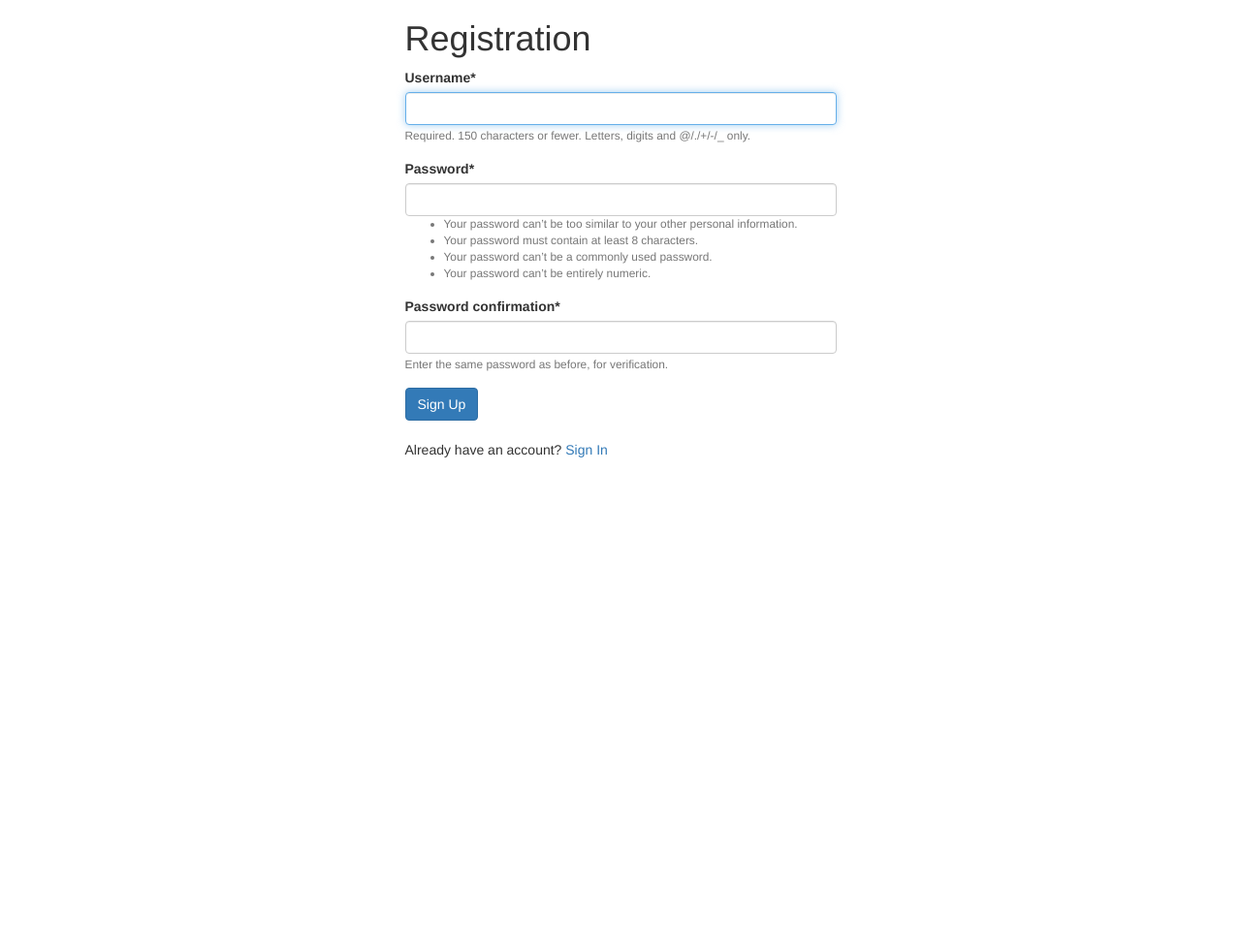
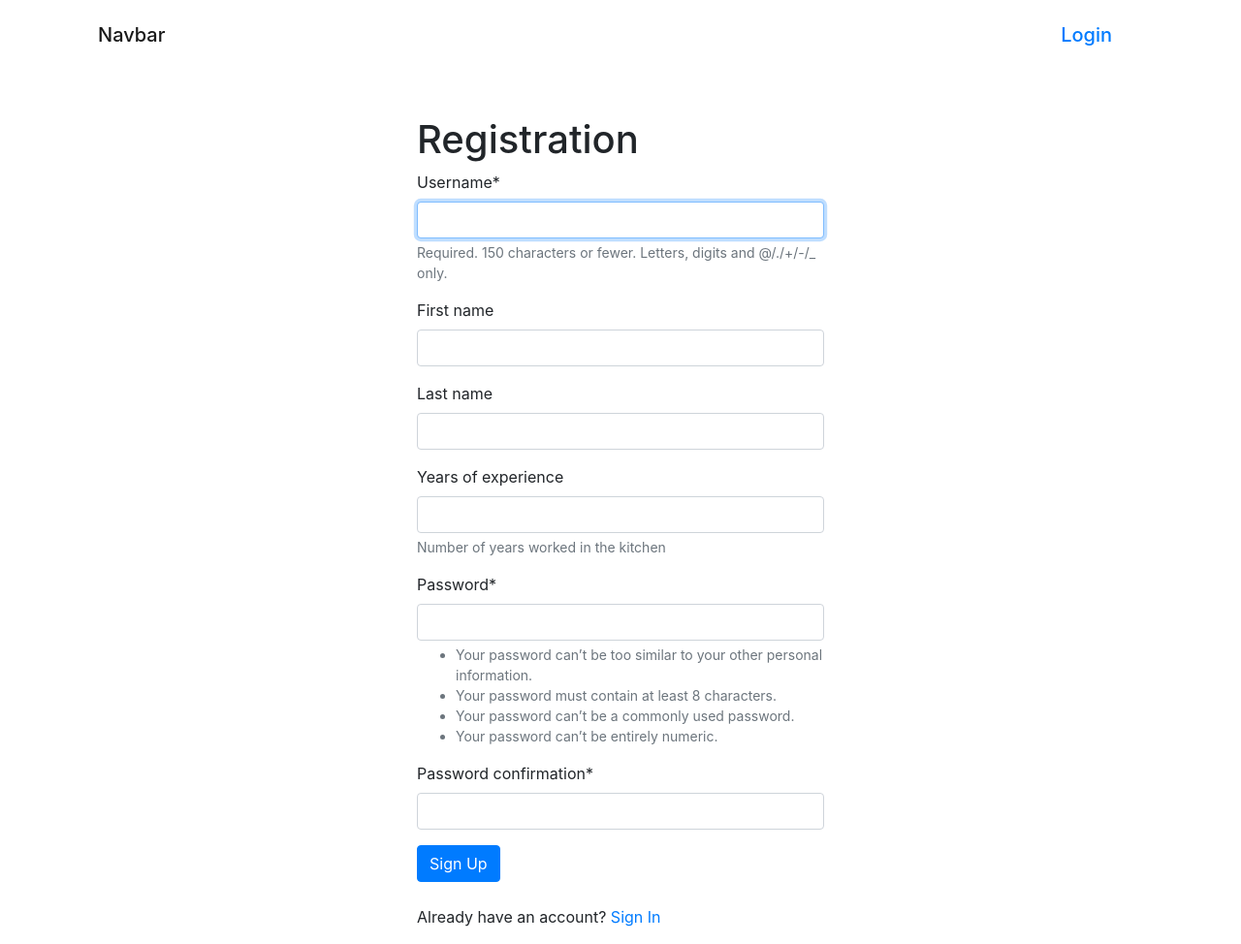
Before and after one commit to dzhurarostislav/Restaurant-kitchen-pet-project, a Django app: page /register/ in a window 1280 px wide. Shown: the whole page at 97% size. Before the commit the page ends 472 px from the top, so only its background shows below. Run offline with Django 4.2, Linux system fonts and the light colour scheme; some libraries are stand-ins or nearby versions.

Commit message:
Add custom middleware to redirect authenticated users from login page and begin to create navbar

```diff
--- a/kitchen/forms.py
+++ b/kitchen/forms.py
@@ -6,8 +6,17 @@ from kitchen.models import Cook
 
 
 class CookCreationForm(UserCreationForm):
+    def __init__(self, *args: object, **kwargs: object) -> None:
+        super().__init__(*args, **kwargs)
+
+        self.fields['password2'].help_text = None
+        self.fields['years_of_experience'].help_text = \
+            "Number of years worked in the kitchen"
+
     class Meta:
         model = Cook
         fields = UserCreationForm.Meta.fields + (
-
+            "first_name",
+            "last_name",
+            "years_of_experience",
         )
--- /dev/null
+++ b/kitchen/middleware.py
@@ -0,0 +1,16 @@
+from django.shortcuts import redirect
+from django.urls import reverse
+
+
+class RedirectAuthenticatedUsersMiddleware:
+    def __init__(self, get_response):
+        self.get_response = get_response
+
+    def __call__(self, request):
+        if (request.user.is_authenticated and
+                (request.path == reverse('login') or
+                 request.path == reverse('kitchen:create-cook'))):
+            return redirect("kitchen:home")
+
+        response = self.get_response(request)
+        return response
--- a/restaurant_kitchen/settings.py
+++ b/restaurant_kitchen/settings.py
@@ -53,6 +53,7 @@ MIDDLEWARE = [
     'django.contrib.auth.middleware.AuthenticationMiddleware',
     'django.contrib.messages.middleware.MessageMiddleware',
     'django.middleware.clickjacking.XFrameOptionsMiddleware',
+    'kitchen.middleware.RedirectAuthenticatedUsersMiddleware'
 ]
 
 ROOT_URLCONF = 'restaurant_kitchen.urls'
--- a/static/css/styles.css
+++ b/static/css/styles.css
@@ -0,0 +1,9 @@
+body {
+    padding: 0;
+    margin: 0 auto;
+}
+
+.container-fluid {
+    padding: 0;
+    margin: 0 auto;
+}
--- a/templates/base.html
+++ b/templates/base.html
@@ -5,23 +5,24 @@
   {% block title %}<title>Taxi Service</title>{% endblock %}
   <meta charset="utf-8">
   <meta name="viewport" content="width=device-width, initial-scale=1">
-  <link rel="stylesheet" href="https://cdn.jsdelivr.net/npm/bootstrap@3.4.1/dist/css/bootstrap.min.css"
-        integrity="sha384-HSMxcRTRxnN+Bdg0JdbxYKrThecOKuH5zCYotlSAcp1+c8xmyTe9GYg1l9a69psu" crossorigin="anonymous">
+  <link rel="stylesheet" href="https://cdn.jsdelivr.net/npm/bootstrap@4.6.2/dist/css/bootstrap.min.css"
+        integrity="sha384-xOolHFLEh07PJGoPkLv1IbcEPTNtaed2xpHsD9ESMhqIYd0nLMwNLD69Npy4HI+N" crossorigin="anonymous">
   <!-- Add additional CSS in static file -->
   {% load static %}
   <link rel="stylesheet" href="{% static 'css/styles.css' %}">
 </head>
 
 <body>
-<div class="container-fluid">
+<div class="container">
   <div class="row">
-    <div class="col-sm-12">
-
+    <div class="col-lg-12">
+      {% block navbar %}
+        {% include 'includes/navbar.html' %}
+      {% endblock %}
       {% block content %}{% endblock %}
 
       {% block pagination %}
       {% endblock %}
-
     </div>
   </div>
 </div>
--- /dev/null
+++ b/templates/includes/navbar.html
@@ -0,0 +1,15 @@
+{% if user.is_authenticated %}
+  <nav class="navbar navbar-light">
+    <span class="navbar-brand mb-0 h1">User: <a href="{{ user.get_absolute_url }}">{{ user.get_username }}</a></span>
+    <nav class="navbar navbar-light">
+      <span class="navbar-brand mb-0 h1"><a href="{% url 'logout' %}?next={{ request.path }}">Logout</a></span>
+    </nav>
+  </nav>
+{% else %}
+  <nav class="navbar navbar-light">
+    <span class="navbar-brand mb-0 h1">Navbar</span>
+    <nav class="navbar navbar-light">
+      <span class="navbar-brand mb-0 h1"><a href="{% url 'login' %}?next={{ request.path }}">Login</a></span>
+    </nav>
+  </nav>
+{% endif %}
--- a/templates/kitchen/register.html
+++ b/templates/kitchen/register.html
@@ -6,6 +6,8 @@
 {% block content %}
   <div class="container" style="display: flex; align-items: center; justify-content: center">
     <div class="col-sm-5">
+      <br>
+      <br>
       <h1>Registration</h1>
       {% if form.errors %}
         <p style="color: red"> Invalid credentials</p>
--- a/templates/registration/login.html
+++ b/templates/registration/login.html
@@ -3,6 +3,8 @@
 {% block content %}
   <div class="container" style="display: flex; align-items: center; justify-content: center; vertical-align: center;">
     <div class="col-sm-5">
+      <br>
+      <br>
       <h1>Login</h1>
       {% if form.errors %}
         <p style="color: red"> Invalid credentials</p>
```
